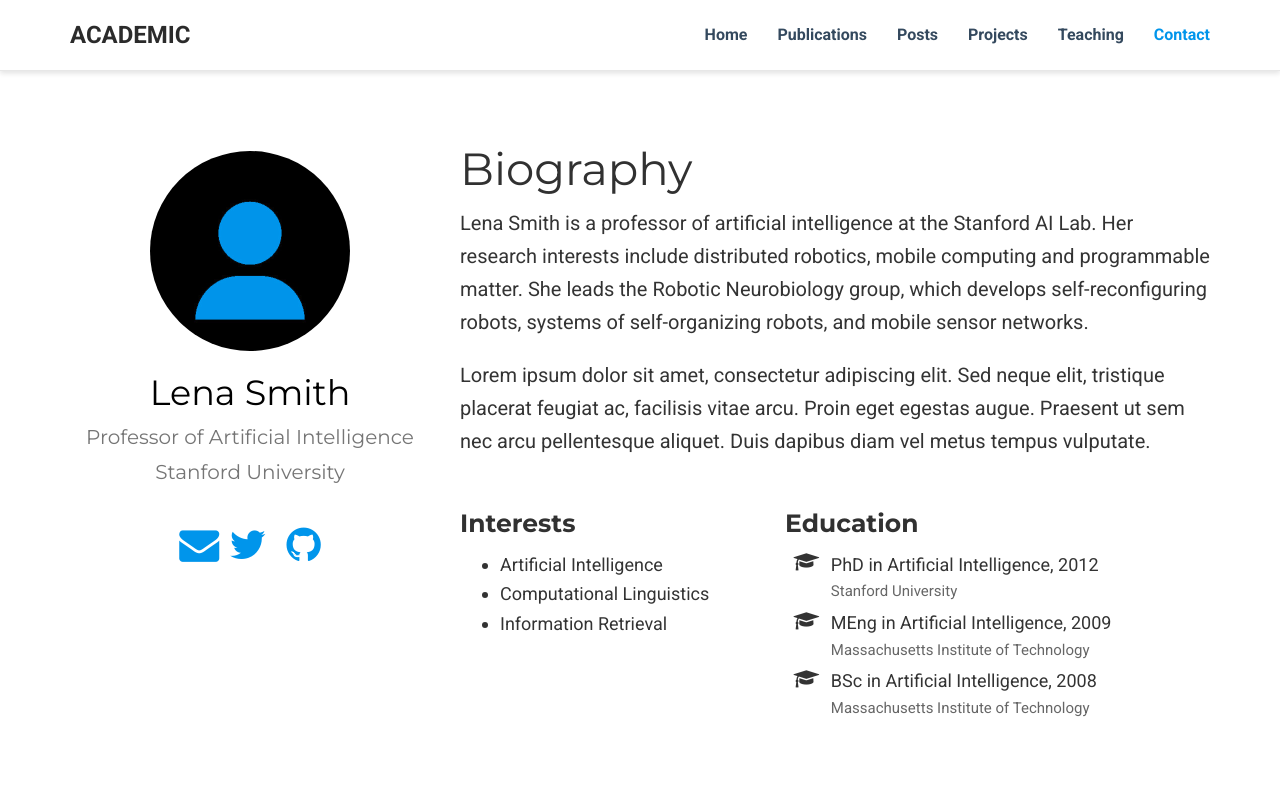
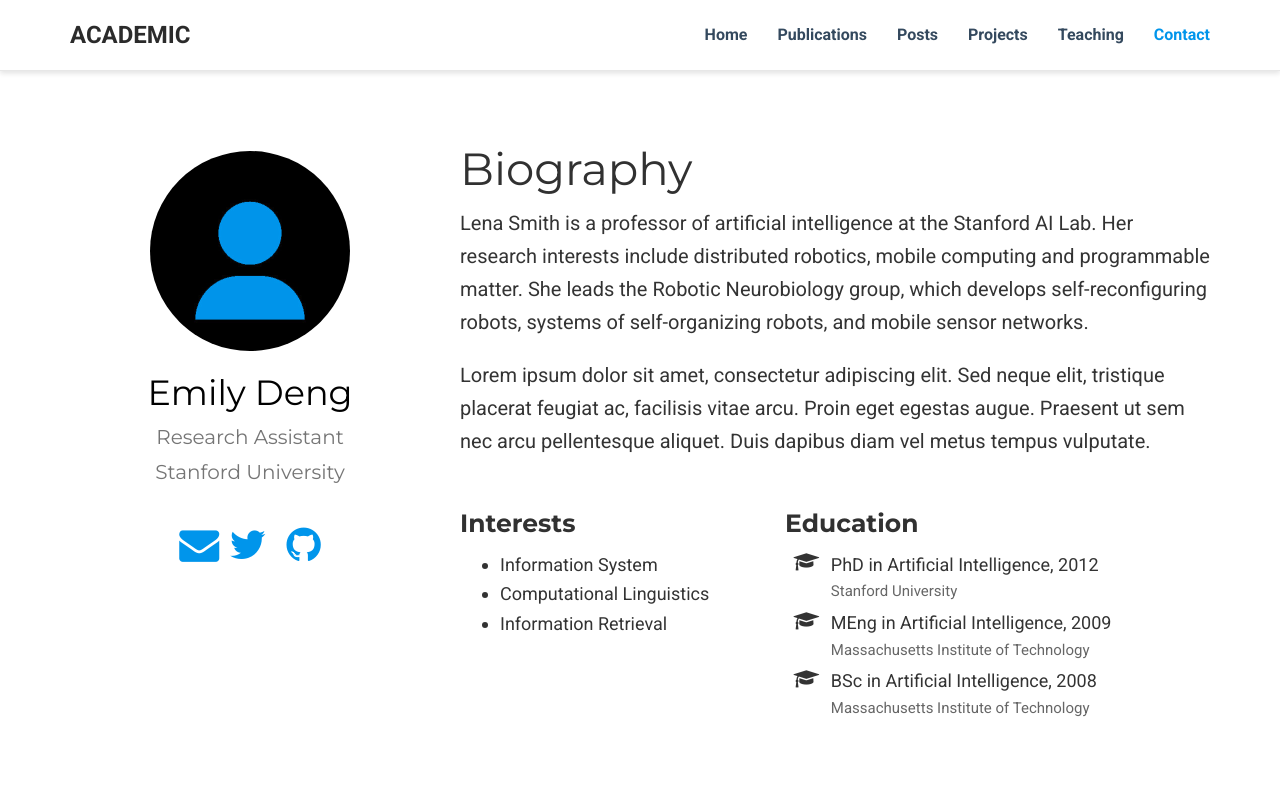
Before and after one commit to EmilyDeng0326/emilydeng0326.github.io, a plain HTML site: page index.html in a window 1280 px wide. Shown: the top 800 px of the page. Drawn offline with nearby package versions, Linux system fonts and the light colour scheme; some icons are missing.

Commit message:
first commit

```diff
--- a/index.html
+++ b/index.html
@@ -8,13 +8,13 @@
   <meta http-equiv="X-UA-Compatible" content="IE=edge">
   <meta name="theme" content="hugo-academic">
   <meta name="generator" content="Hugo 0.45" />
-  <meta name="author" content="Lena Smith">
+  <meta name="author" content="Emily Deng">
 
 
 
 
 
-  <meta name="description" content="Professor of Artificial Intelligence">
+  <meta name="description" content="Research Assistant">
 
 
   <link rel="alternate" hreflang="en-us" href="https://emilydeng0326.github.io/">
@@ -78,7 +78,7 @@
   <meta property="og:site_name" content="Academic">
   <meta property="og:url" content="https://emilydeng0326.github.io/">
   <meta property="og:title" content="Academic">
-  <meta property="og:description" content="Professor of Artificial Intelligence">
+  <meta property="og:description" content="Research Assistant">
   <meta property="og:locale" content="en-us">
 
   <meta property="og:updated_time" content="2016-04-20T00:00:00&#43;08:00">
@@ -270,8 +270,8 @@
 
 
       <div class="portrait-title">
-        <h2 itemprop="name">Lena Smith</h2>
-        <h3 itemprop="jobTitle">Professor of Artificial Intelligence</h3>
+        <h2 itemprop="name">Emily Deng</h2>
+        <h3 itemprop="jobTitle">Research Assistant</h3>
 
 
 
@@ -339,7 +339,7 @@
         <h3>Interests</h3>
         <ul class="ul-interests">
 
-          <li>Artificial Intelligence</li>
+          <li>Information System</li>
 
           <li>Computational Linguistics</li>
 
```
Also changed, not shown: 404.html (+3 -3 lines), categories/index.html (+3 -3 lines), post/index.html (+3 -3 lines), publication/index.html (+3 -3 lines), publication_types/index.html (+3 -3 lines), tags/index.html (+3 -3 lines), talk/index.html (+3 -3 lines).
